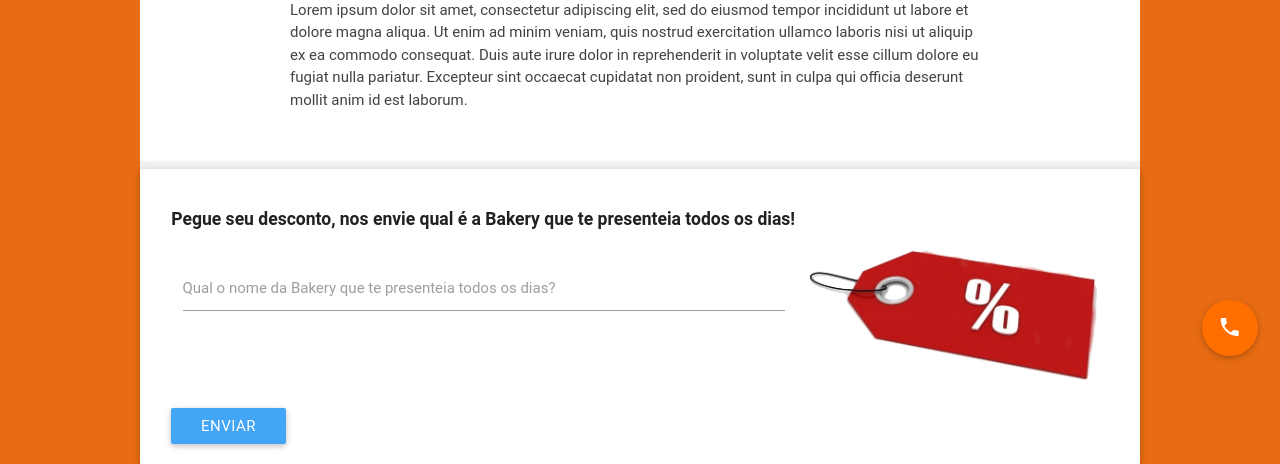
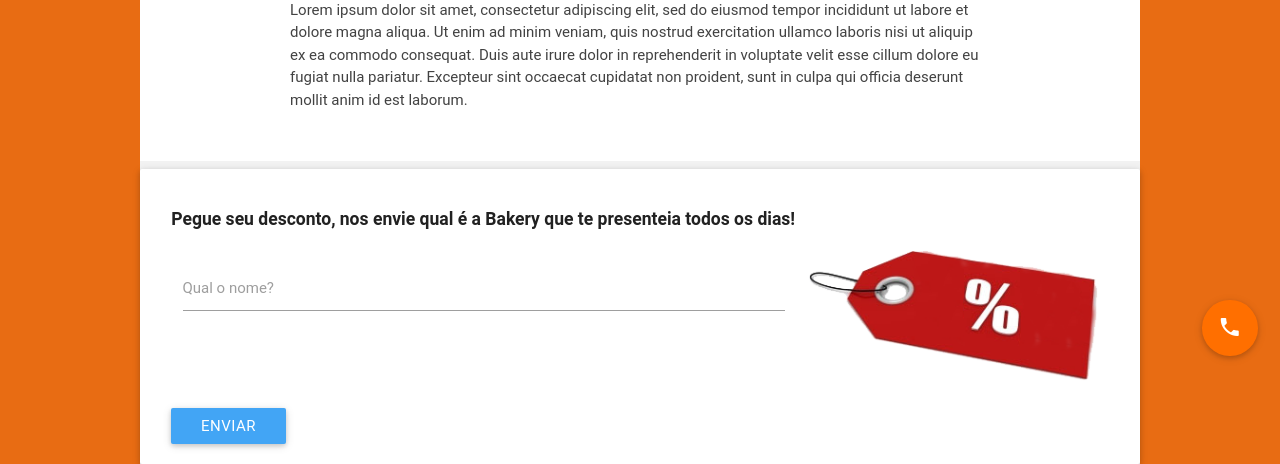
Before and after one commit to gss-patricia/gss-patricia.github.io, a plain HTML site: page bakery-sw/gerar-cupom.html in a window 1280 px wide. Shown: the part 422-886 px from the top of the page. Drawn offline with Linux system fonts and the light colour scheme.

```diff
--- a/bakery-sw/gerar-cupom.html
+++ b/bakery-sw/gerar-cupom.html
@@ -62,7 +62,7 @@
             <h3>Pegue seu desconto, nos envie qual é a Bakery que te presenteia todos os dias!</h3>
             <div class="input-field col s8">
               <input id="name" type="text">
-              <label for="name">Qual o nome da Bakery que te presenteia todos os dias?</label>
+              <label for="name">Qual o nome?</label>
             </div>
             <div class="col s4" style="float: right">
               <img src="img/desconto.png" alt="Promoção">
```
